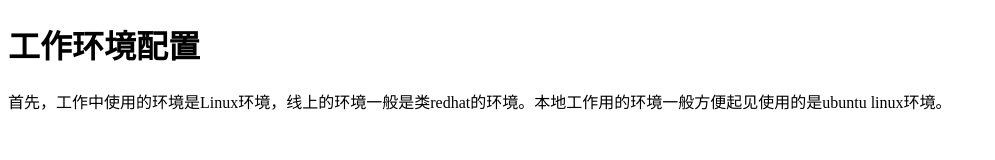
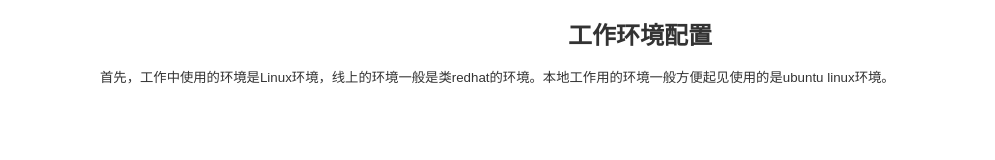
Before and after one commit to AlexanderChern/hodgepodge, a plain HTML site: page notes/index.html in a window 1280 px wide. Shown: the whole page, without its empty margins (0-995 px from the left). Drawn offline with Linux system fonts and the light colour scheme.

```diff
--- a/notes/index.html
+++ b/notes/index.html
@@ -3,6 +3,7 @@
 <head>
 <meta http-equiv="content-type" content="text/html; charset=UTF-8">
 <title>工作环境配置</title>
+<link rel="stylesheet" type="text/css" href="include/style.css">
 <!-- here needs some javascript files to define the style -->
 </head>
 
```
Also changed, not shown: include/link.png (deleted), notes/include/style.css (line endings or trailing spaces).
